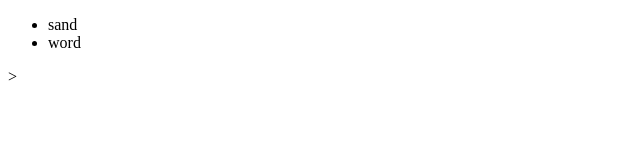
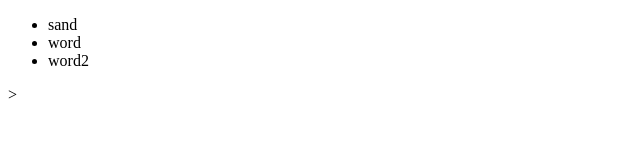
Before and after one commit to GirtSeanking/newGitTest, a plain HTML site: page index.html in a window 1280 px wide. Shown: the full height of the page, 0-640 px from the left. Drawn offline with Linux system fonts and the light colour scheme.

Commit message:
update index.html

```diff
--- a/index.html
+++ b/index.html
@@ -9,6 +9,7 @@
     <ul>
         <li>sand</li>
         <li>word</li>
+        <li>word2</li>
     </ul>>
 </body>
 </html>
```
